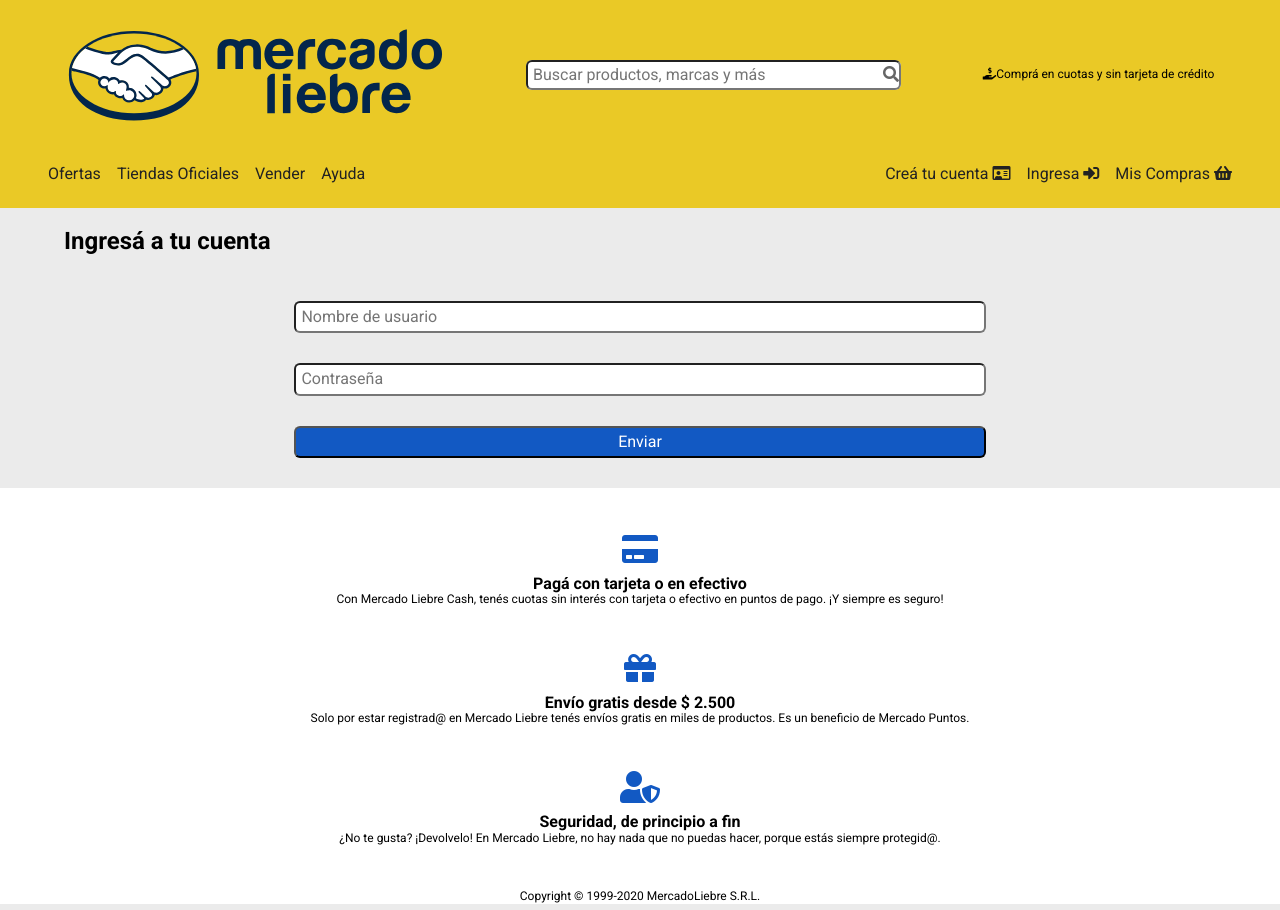
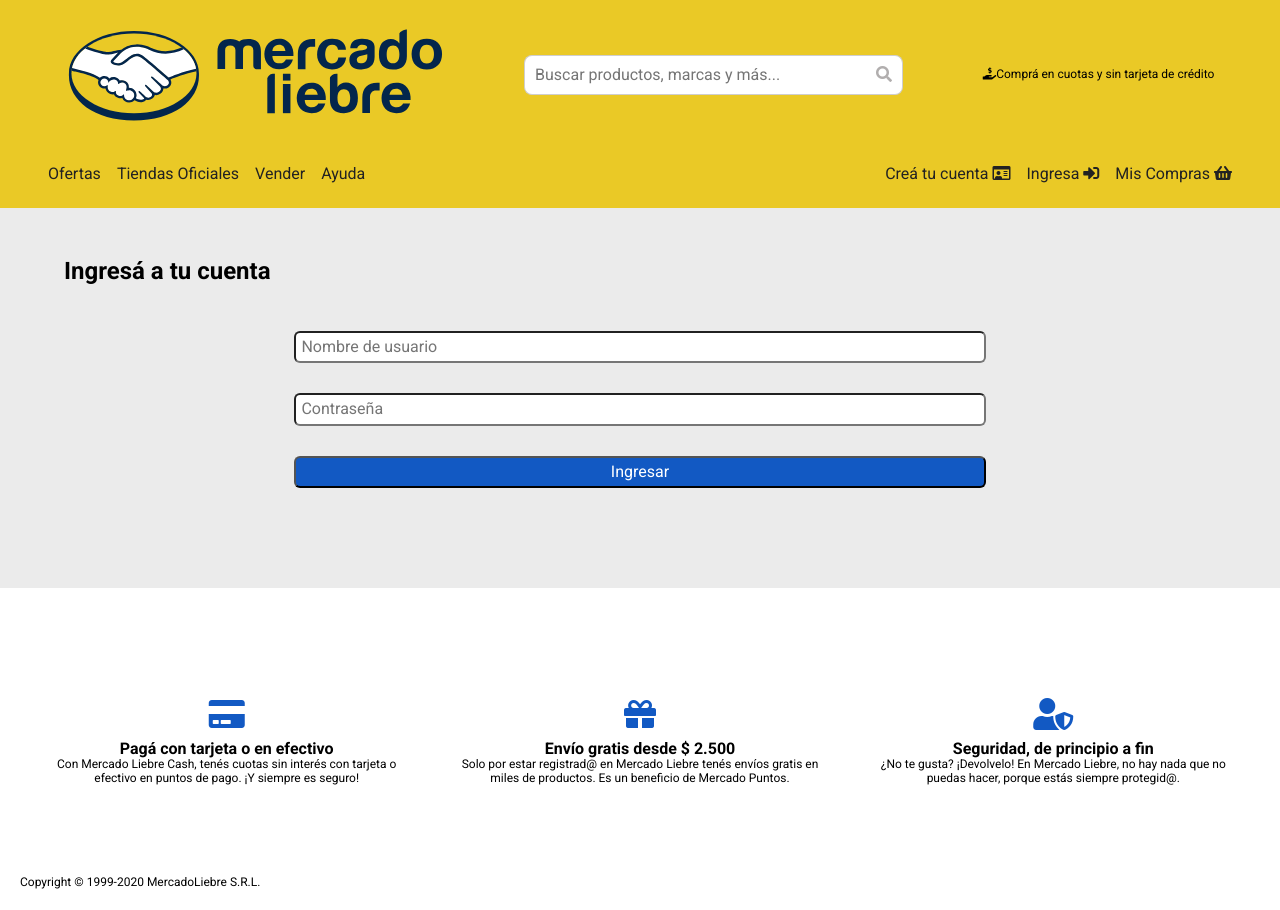
Before and after one commit to AriCalbosa/MercadoLiebre, a website: page views/login.html in a window 1280 px wide. Drawn offline with Linux system fonts and the light colour scheme; files whose address does not match are found by name.

Commit message:
Arreglos definitivos al proyecto

```diff
--- a/public/css/styles-login.css
+++ b/public/css/styles-login.css
@@ -13,11 +13,7 @@
     font-size: 12px;
 }
 
-h3 {
-    color: black;
-    font-size: 24px;
-    margin: 20px 0px;
-}
+
 
 .cabecera {
     background-color: #EAC926;
@@ -50,45 +46,39 @@
     width: 50%;
 }
 
-.formulario {
+.buscador {
     display: flex;
     align-items: center;
     width: 50%;
-    padding: 2px;
 }
 
-.buscador {
-    color: #666;
-    background-color: white;
+.buscador form{
     display: flex;
-    justify-content: space-between;
-    align-items: center;
+    justify-content: center;
     width: 100%;
-    height: 100%;
-    max-height: 55px;
-    border-radius: 6px;
-    border-left: 5px;
-    position: relative;
 }
 
+
 .buscador input {
+    border-top: 1px solid rgb(207, 206, 206);
+    border-left: 1px solid rgb(207, 206, 206);
+    border-bottom: 1px solid rgb(207, 206, 206);
+    border-right: none;
+    border-radius: 8px 0 0 8px;
+    padding: 10px;
     width: 100%;
-    height: 100%;
-    border-radius: 6px;
-    padding-left: 5px;
+    outline: none;
 }
 
-.lupa {
-    position: absolute;
+.buscador i {
+    border-top: 1px solid rgb(207, 206, 206);
+    border-right: 1px solid rgb(207, 206, 206);
+    border-bottom: 1px solid rgb(207, 206, 206);
+    border-left: none;
+    border-radius: 0 8px 8px 0;
+    padding: 10px;
     background-color: white;
-    border: none;
-    right: 2px;
-}
-
-.lupa button {
-    color: #666;
-    background: 0 0;
-    border: none;
+    color: rgb(177, 174, 174);
 }
 
 .tarjeta {
@@ -123,13 +113,15 @@
 
 }
 
-main form div h4 {
-    margin-top: 15px;
+h3 {
+    color: black;
+    font-size: 24px;
+    margin: 50px 0px 20px 0px;
 }
 
 .ingresar {
     text-align: center;
-    margin: 30px 0px;
+    margin: 30px 0px 100px 0px;
 }
 
 .ingresar input {
@@ -149,14 +141,20 @@
     margin-top: 15px;
     background-color: #1259c3;
     color: white;
+    transition: all 0.5s;
+}
+
+.ingresar button:hover {
+    background-color: #0022aa;
 }
 
 footer {
     background-color: white;
     text-align: center;
+    padding: 20px;
 }
 
-.pago, .envio, .seguridad, footer>p {
+footer div, footer>p {
     padding-top: 45px;
 }
 
@@ -164,9 +162,12 @@
     color: #1259c3;
     font-size: 2em;
     margin-bottom: 10px;
+    transition: color 0.5s;
 }
 
-
+footer i:hover{
+    color: #03264C;
+}
 
 @media (min-width: 769px){
     .cabecera-principal {
@@ -175,12 +176,8 @@
         align-items: center;
         padding: 2%;
     }
-    .logo, .formulario, .tarjeta {
+    .logo, .buscador, .tarjeta {
         width: 33%;
-    }
-    .buscador {
-        width: 100%;
-        height: 30px;
     }
     .tarjeta {
         max-width: 235px;
@@ -219,7 +216,6 @@
     }
     .tarjeta {
         max-width: 232px;
-
     }
     .listas {
         margin-top: 10px;
@@ -230,4 +226,22 @@
     .ingresar button {
         width: 60%;
     }
+    .beneficios {
+        display: flex;
+        flex-wrap: wrap;
+        justify-content: space-around;
+    }
+    .beneficios div {
+        width: 30%;
+        padding-bottom: 45px;
+    }
+    .beneficios div i {
+        transition: color 0.5s;
+    }
+    .beneficios div i:hover{
+        color: #03264C;
+    }
+    footer>p {
+        text-align: start;
+    }
 }
--- a/public/css/styles-register.css
+++ b/public/css/styles-register.css
@@ -50,46 +50,39 @@
     width: 50%;
 }
 
-.formulario {
+.buscador {
     display: flex;
     align-items: center;
     width: 50%;
-    padding: 2px;
 }
 
-.buscador {
-    color: #666;
-    background-color: white;
+.buscador form{
     display: flex;
-    justify-content: space-between;
-    align-items: center;
+    justify-content: center;
     width: 100%;
-    height: 100%;
-    max-height: 55px;
-    border-radius: 6px;
-    border-left: 5px;
-    position: relative;
 }
 
+
 .buscador input {
+    border-top: 1px solid rgb(207, 206, 206);
+    border-left: 1px solid rgb(207, 206, 206);
+    border-bottom: 1px solid rgb(207, 206, 206);
+    border-right: none;
+    border-radius: 8px 0 0 8px;
+    padding: 10px;
     width: 100%;
-    height: 100%;
-    border-radius: 6px;
-    padding-left: 5px;
+    outline: none;
 }
 
-.lupa {
-    position: absolute;
+.buscador i {
+    border-top: 1px solid rgb(207, 206, 206);
+    border-right: 1px solid rgb(207, 206, 206);
+    border-bottom: 1px solid rgb(207, 206, 206);
+    border-left: none;
+    border-radius: 0 8px 8px 0;
+    padding: 10px;
     background-color: white;
-    border: none;
-    right: 2px;
-}
-
-.lupa button {
-    color: #666;
-    background: 0 0;
-    border: none;
-
+    color: rgb(177, 174, 174);
 }
 
 .tarjeta {
@@ -154,6 +147,11 @@
     margin-top: 15px;
     background-color: #666;
     color: white;
+    transition: all 0.5s;
+}
+
+.borrar:hover {
+    background-color: rgb(59, 58, 58);
 }
 
 .enviar {
@@ -163,14 +161,20 @@
     margin-top: 15px;
     background-color: #1259c3;
     color: white;
+    transition: all 0.5s;
+}
+
+.enviar:hover {
+    background-color: #0022aa;
 }
 
 footer {
     background-color: white;
     text-align: center;
+    padding: 20px;
 }
 
-.pago, .envio, .seguridad, footer>p {
+footer div, footer>p {
     padding-top: 45px;
 }
 
@@ -178,6 +182,11 @@
     color: #1259c3;
     font-size: 2em;
     margin-bottom: 10px;
+    transition: color 0.5s;
+}
+
+footer i:hover{
+    color: #03264C;
 }
 
 @media (min-width: 769px){
@@ -187,12 +196,8 @@
         align-items: center;
         padding: 2%;
     }
-    .logo, .formulario, .tarjeta {
+    .logo, .buscador, .tarjeta {
         width: 33%;
-    }
-    .buscador {
-        width: 100%;
-        height: 30px;
     }
     .tarjeta {
         max-width: 235px;
@@ -231,7 +236,6 @@
     }
     .tarjeta {
         max-width: 232px;
-
     }
     .listas {
         margin-top: 10px;
@@ -248,4 +252,22 @@
     .enviar {
         width: 60%;
     }
+    .beneficios {
+        display: flex;
+        flex-wrap: wrap;
+        justify-content: space-around;
+    }
+    .beneficios div {
+        width: 30%;
+        padding-bottom: 45px;
+    }
+    .beneficios div i {
+        transition: color 0.5s;
+    }
+    .beneficios div i:hover{
+        color: #03264C;
+    }
+    footer>p {
+        text-align: start;
+    }
 }
--- a/public/css/styles.css
+++ b/public/css/styles.css
@@ -48,55 +48,41 @@
 
 .logo {
     width: 50%;
-    /* padding: 10px; */
 }
 
-.formulario {
+.buscador {
     display: flex;
     align-items: center;
     width: 50%;
-    padding: 2px;
 }
 
-.buscador {
-    color: #666;
-    background-color: white;
+.buscador form{
     display: flex;
-    justify-content: space-between;
-    align-items: center;
+    justify-content: center;
     width: 100%;
-    height: 100%;
-    max-height: 55px;
-    border-radius: 6px;
-    border-left: 5px;
-    position: relative;
 }
 
+
 .buscador input {
+    border-top: 1px solid rgb(207, 206, 206);
+    border-left: 1px solid rgb(207, 206, 206);
+    border-bottom: 1px solid rgb(207, 206, 206);
+    border-right: none;
+    border-radius: 8px 0 0 8px;
+    padding: 10px;
     width: 100%;
-    height: 100%;
-    border-radius: 6px;
-    padding-left: 5px;
+    outline: none;
 }
 
-/* .buscador i {
-    position: absolute;
+.buscador i {
+    border-top: 1px solid rgb(207, 206, 206);
+    border-right: 1px solid rgb(207, 206, 206);
+    border-bottom: 1px solid rgb(207, 206, 206);
+    border-left: none;
+    border-radius: 0 8px 8px 0;
+    padding: 10px;
     background-color: white;
-    right: 2px;
-} */
-
-.lupa {
-    position: absolute;
-    background-color: white;
-    border: none;
-    right: 2px;
-}
-
-.lupa button {
-    color: #666;
-    background: 0 0;
-    border: none;
-
+    color: rgb(177, 174, 174);
 }
 
 .tarjeta {
@@ -124,39 +110,7 @@
     color: #222222;
     display: inline-block;
     padding: 5px 0;
-    /* font-size: 100%; */
 }
-
-/* .lista01 {
-    justify-content: space-between;
-}
-
-.lista02 {
-    justify-content: space-between;
-}
-
-.lista01 li {
-    width: 197px;
-    text-align: center;
-    /* padding-right: 15px; */
-/* } */
-
-/* .lista01 li a {
-    color: black;
-    text-decoration: none;
-}
-
-.lista02 li {
-    width: 197px;
-    text-align: center;
-    padding-left: 15px;
-
-}
-
-.lista02 li a {
-    color: black;
-    text-decoration: none;
-}  */
 
 .banner img{
     width: 100%;
@@ -165,6 +119,7 @@
 main {
     margin: 0 auto;
     width: 90vw;
+    padding-bottom: 40px;
 }
 
 .productos {
@@ -176,7 +131,11 @@
 article {
     background-color: white;
     margin: 10px;
+    transition: box-shadow 0.5s;
+}
 
+article:hover {
+    box-shadow : 0px 0px 20px rgb(0 , 0 , 0 );
 }
 
 .product_img {
@@ -205,13 +164,17 @@
     position: absolute;
     right: 20px;
     top: -15px;
+    transition: transform 0.5s;
+}
+
+main section article i:hover {
+    transform: rotateZ(-90deg);
 }
 
 .precio {
     width: 30%;
     text-align: center;
     font-size: 18px;
-    /* padding-right: 15px; */
 }
 
 .descuento {
@@ -229,12 +192,15 @@
     font-weight: normal;
 }
 
+
+
 footer {
     background-color: white;
     text-align: center;
+    padding: 20px;
 }
 
-.pago, .envio, .seguridad, footer>p {
+footer div, footer>p {
     padding-top: 45px;
 }
 
@@ -242,82 +208,12 @@
     color: #1259c3;
     font-size: 2em;
     margin-bottom: 10px;
+    transition: color 0.5s;
 }
 
-
-
-
-
-main>h3 {
-    color: black;
+footer i:hover{
+    color: #03264C;
 }
-
-main form div h4 {
-    margin-top: 15px;
-}
-
-
-.registrarse, .ingresar {
-    margin: 30px 0px;
-}
-
-.registrarse input, .ingresar input {
-    width: 80%;
-    border-radius: 6px;
-    padding: 5px;
-}
-
-.perfil input, .categorias input {
-    width: auto;
-}
-
-.ingresar button {
-    width: 80%;
-    border-radius: 6px;
-    padding: 5px;
-    margin-top: 15px;
-    background-color: #1259c3;
-    color: white;
-}
-
-.registrarse div input, .ingresar div input{
-    margin: 15px 0px;
-}
-
-
-
-
-
-
-
-/* @media (min-width: 361px){
-    .cabecera {
-        flex-wrap: nowrap;
-        align-self: center;
-    }
-    .buscador {
-        width: 212px;
-    }
-    .listas ul {
-        display: flex;
-    }
-    .lista01, .lista02 {
-        display: flex;
-        width: 49%;
-    }
-    .tarjeta {
-        width: auto;
-    }
-    .descripcion {
-        display: block;
-    }
-    article {
-        box-shadow : 0px 0px 10px rgb( 100 , 100 , 100 );
-    }
-    .menu-hamburguesa {
-        display: none;
-    }
-} */
 
 @media (min-width: 769px){
     .cabecera-principal {
@@ -326,12 +222,8 @@
         align-items: center;
         padding: 2%;
     }
-    .logo, .formulario, .tarjeta {
+    .logo, .buscador, .tarjeta {
         width: 33%;
-    }
-    .buscador {
-        width: 100%;
-        height: 30px;
     }
     .tarjeta {
         max-width: 235px;
@@ -360,7 +252,6 @@
     }
     .listas li {
         margin: 0 8px;
-        /* width: 106px; */
     }
     article {
         width: 43%;
@@ -368,13 +259,14 @@
     }
     .descripcion {
         display: block;
+        visibility: hidden;
+    }
+    article:hover .descripcion{
+        visibility: visible;
     }
 }
 
 @media (min-width: 1200px){
-    /* .logo {
-        width: 250px;
-    } */
     .cabecera-principal, .listas {
         max-width: 1200px;
         margin: auto;
@@ -386,77 +278,25 @@
     .listas {
         margin-top: 10px;
     }
-    /* .listas li {
-        margin: 0 10px;
-    } */
-    /* .listas a {
-        font-size: 16px;
-    } */
     article {
         width: 22%;
     }
+    .beneficios {
+        display: flex;
+        flex-wrap: wrap;
+        justify-content: space-around;
+    }
+    .beneficios div {
+        width: 30%;
+        padding-bottom: 45px;
+    }
+    .beneficios div i {
+        transition: color 0.5s;
+    }
+    .beneficios div i:hover{
+        color: #03264C;
+    }
+    footer>p {
+        text-align: start;
+    }
 }
-
-
-
-
-
-
-
-
-
-
-
-
-
-
-
-
-
-
-
-
-
-
-
-
-
-
-
-/* .crear-formulario {
-    padding: 20px 15px;
-}
-
-.control-formulario {
-    margin-bottom: 15px;
-}
-
-.control-formulario label {
-    margin-bottom: 5px;
-    font-style: italic;
-    display: block;
-}
-
-.control {
-    width: 100%;
-    padding: 8px 8px;
-}
-
-.boton-formulario {
-    background-color: #39b54a;
-    border: none;
-    font-size: 20px;
-    color: white;
-    padding: 5px 10px;
-    border-radius: 5px;
-} */
-
-
-
-/* ● Paleta de colores
-Amarillo: #EAC926;
-Azul: #03264C;
-Celeste: #1259c3;
-Gris oscuro: #666;
-Gris claro: #ebebeb;
-Verde: #39b54a; */
--- a/views/login.html
+++ b/views/login.html
@@ -14,23 +14,17 @@
     <header class="cabecera">
         <div class="cabecera-principal">
             <img class="logo" src="images/logo-mercado-liebre.svg" alt= "Logo de MercadoLiebre">
-            <form class="formulario" action="#" method="GET" >
             <div class="buscador">
-                    <input type="text" placeholder="Buscar productos, marcas y más">
-                    <div class="lupa">
-                        <!-- <a href="#"><i class="fas fa-search"></i></a> -->
-                        <button type="submit"><i class="fas fa-search"></i></button>
+                <form action="#" method="GET">
+                   <input type="text" name="search" placeholder="Buscar productos, marcas y más...">
+                   <i class="fa fa-search"></i>
+                 </form>
            </div>
-                    </div>
-                <!-- <div class="lupa"><i class="fas fa-search"></i></div> -->
-            </form>
             <h2 class="tarjeta"><i class="fas fa-hand-holding-usd"></i>Comprá en cuotas y sin tarjeta de crédito</h2>
         </div>
-
         <a class="menu-hamburguesa" href="#">
             <i class="fas fa-bars"></i>
         </a>
-
         <nav class="listas">
             <ul class="lista01">
                 <li><a href ="#">Ofertas</a></li>
@@ -38,32 +32,29 @@
                 <li><a href ="#">Vender</a></li>
                 <li><a href ="#">Ayuda</a></li>
             </ul>
-
             <ul class="lista02">
                 <li><a href ="/registro" </i>Creá tu cuenta <i class="far fa-id-card"></i></a></li>
                 <li><a href ="/login">Ingresa <i class="fas fa-sign-in-alt"></i></a></li>
                 <li><a href ="#">Mis Compras <i class="fas fa-shopping-basket"></i></a></li>
             </ul>
         </nav>
-
     </header>
     <main>
         <h3>Ingresá a tu cuenta</h3>
         <form action="/login" method="POST" class="ingresar">
             <div>
-                <!-- <label for="usuario">Nombre de usuario</label> -->
                 <input type="text" name="usuario" placeholder="Nombre de usuario" required>
             </div>
             <div>
-                <!-- <label for="contraseña">Contraseña</label> -->
                 <input type="password" name="contraseña" placeholder="Contraseña" required>
             </div>
             <div>
-                <button type="submit">Enviar</button>
+                <button type="submit">Ingresar</button>
             </div>
         </form>
     </main>
     <footer>
+        <div class="beneficios">
             <div class="pago">
                 <i class="fas fa-credit-card"></i>
                 <h4>Pagá con tarjeta o en efectivo</h4>
@@ -79,6 +70,7 @@
                 <h4>Seguridad, de principio a fin</h4>
                 <p>¿No te gusta? ¡Devolvelo! En Mercado Liebre, no hay nada que no puedas hacer, porque estás siempre protegid@.</p>
             </div>
+        </div>
         <p>Copyright © 1999-2020 MercadoLiebre S.R.L.</p>
     </footer>
 </body>
```
Also changed, not shown: views/home.html (+6 -49 lines), views/register.html (+6 -22 lines). Lines whose indentation alone changed are shown as unchanged.
